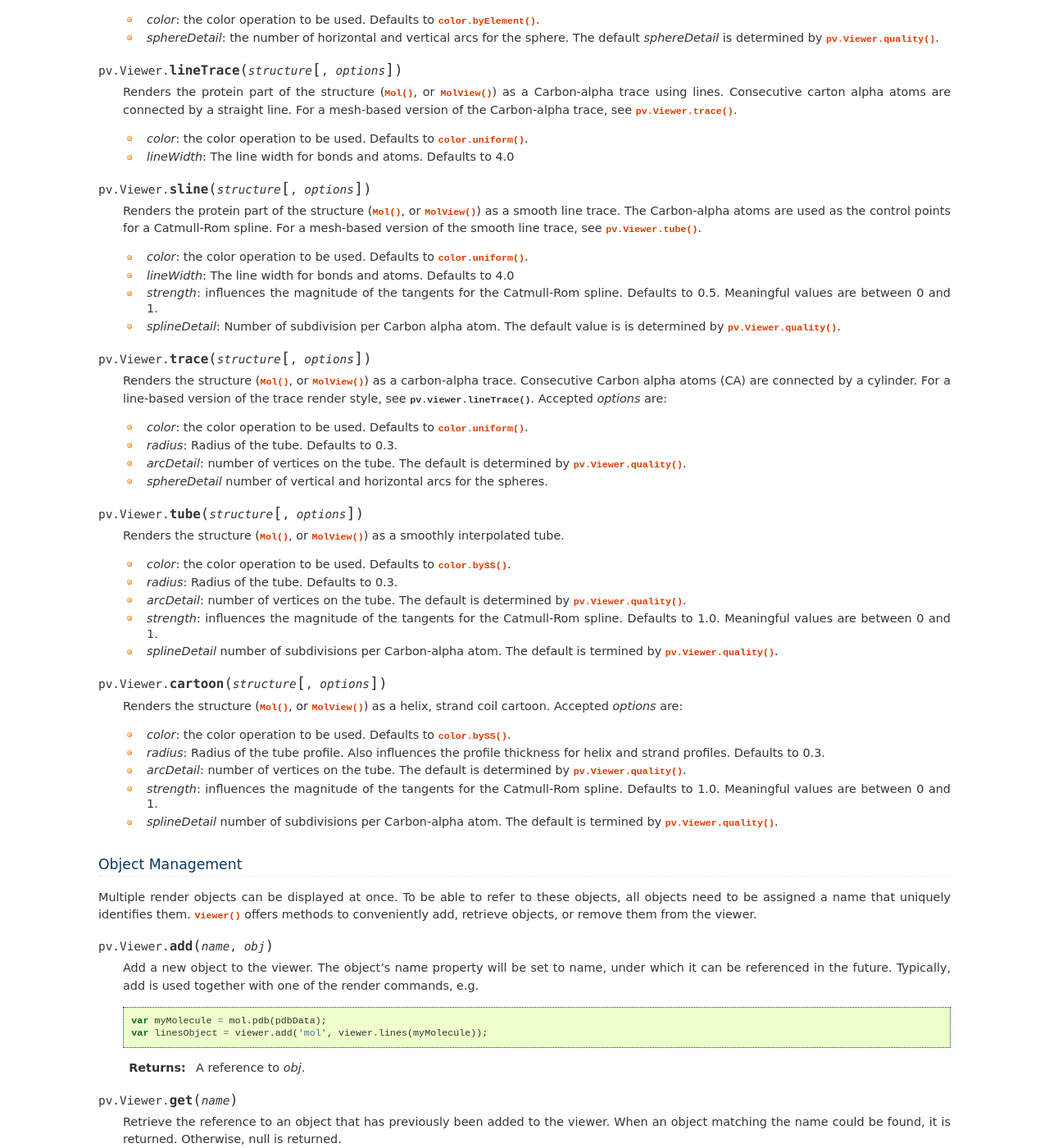
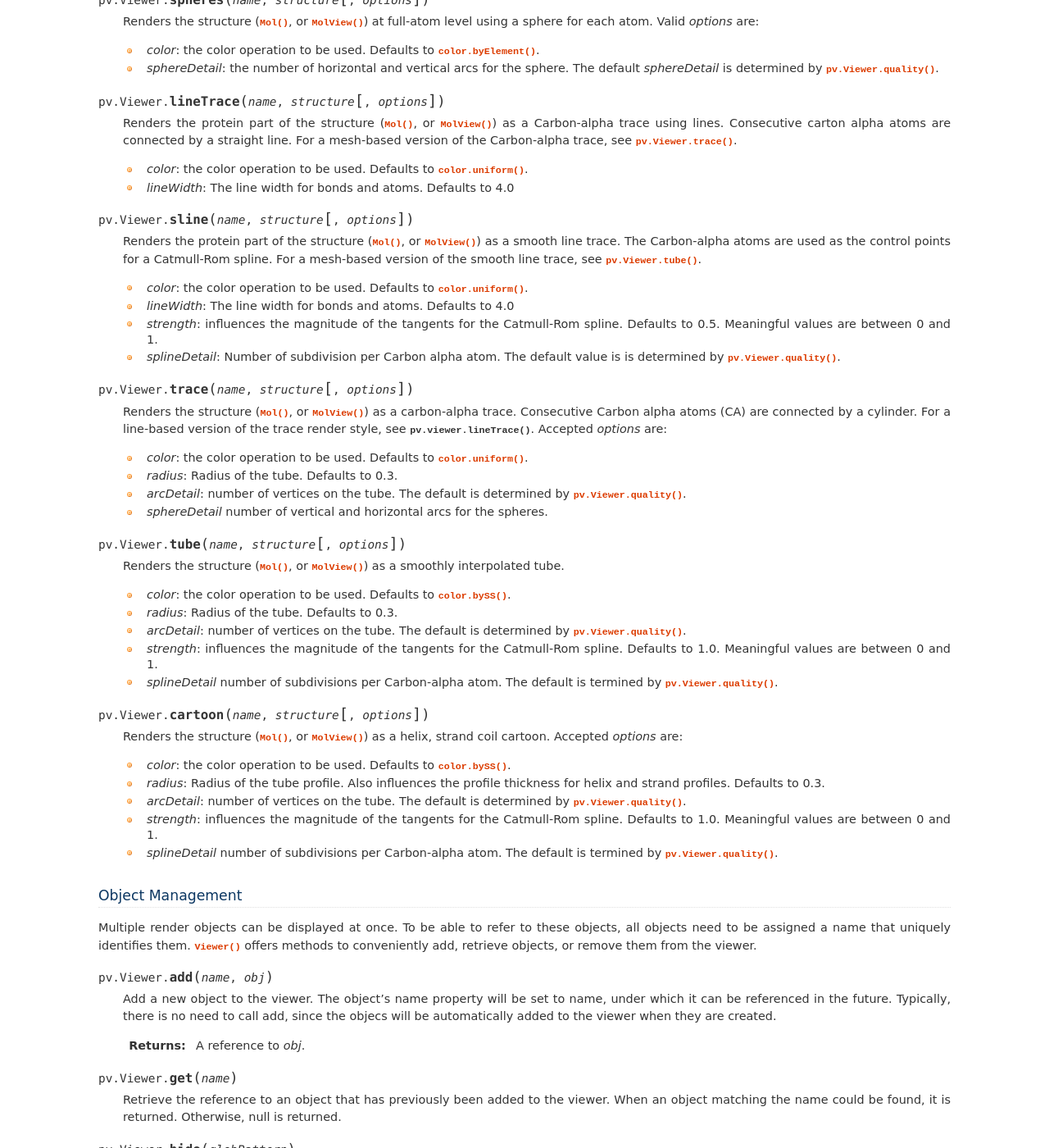
Before and after one commit to biasmv/pv, a Sphinx documentation site: the page built from doc/viewer.rst, in a window 1280 px wide and 1400 px high, scrolled down 1535 px. Shown: the whole window at 82% size. Built offline with Sphinx 7.4.7, drawn with Linux system fonts in a browser that asks for light colours; some of the changed text lies outside the part shown.

Commit message:
update viewer docs

```diff
--- a/doc/viewer.rst
+++ b/doc/viewer.rst
@@ -18,8 +18,8 @@ Initialization and Configuration
 
   Construct a new viewer, inserting it as the last child of parentElement. *options* is as dictionary that allows to control the initial settings for the viewer. Many of these settings can be changed later. The default options are chosen very restrictive on purpose. Valid options are:
 
-  * *width* The width (in pixels) of the viewer. Defaults to 500.
-  * *height* The height (in pixels) of the viewer. Defaults to 500.
+  * *width* The width (in pixels) of the viewer. The special value 'auto' can be used to set the width to the width of the parent element. Defaults to 500.
+  * *height* The height (in pixels) of the viewer. The special value 'auto' can be used to set the height to the height of the parent element. Defaults to 500.
   * *antialias*: whether full-scene antialiasing should be enabled. When available, antialiasing will use the built-in WebGL antialiasing. When not, it will fall back to a manual supersampling of the scene. Enabling antialiasing improve the visual results considerably, but also slows down rendering. When rendering speed is a concern, the *antialias* option should be set to false. Defaults to false.
   * *quality* the level of detail for the geometry. Accepted values are *low*, *medium*, and *high*. See :func:`~pv.Viewer.quality` for a description of these values. Defaults to *low*.
 
@@ -65,7 +65,7 @@ This section describes the high-level API for displaying molecular structures on
 These methods will automatically add the object to the viewer, there is not need to call :func`pv.Viewer.add` on the object.
 
 
-.. function:: pv.Viewer.lines(structure[, options])
+.. function:: pv.Viewer.lines(name, structure[, options])
 
   Renders the structure (:class:`~mol.Mol`, or :class:`~mol.MolView`) at full connectivity level, using lines for the bonds. Atoms with no bonds are represented as small crosses. Valid *options* are:
 
@@ -74,7 +74,7 @@ These methods will automatically add the object to the viewer, there is not need
 
   :returns: The geometry of the object.
 
-.. function:: pv.Viewer.spheres(structure[, options])
+.. function:: pv.Viewer.spheres(name, structure[, options])
 
   Renders the structure (:class:`~mol.Mol`, or :class:`~mol.MolView`) at full-atom level using a sphere for each atom. Valid *options* are:
 
@@ -82,14 +82,14 @@ These methods will automatically add the object to the viewer, there is not need
   * *sphereDetail*: the number of horizontal and vertical arcs for the sphere. The default *sphereDetail* is determined by :func:`pv.Viewer.quality()`.
 
 
-.. function:: pv.Viewer.lineTrace(structure[, options])
+.. function:: pv.Viewer.lineTrace(name, structure[, options])
 
   Renders the protein part of the structure (:class:`~mol.Mol`, or :class:`~mol.MolView`) as a Carbon-alpha trace using lines. Consecutive carton alpha atoms are connected by a straight line. For a mesh-based version of the Carbon-alpha trace, see :func:`pv.Viewer.trace`.
 
   * *color*: the color operation to be used. Defaults to :func:`color.uniform`.
   * *lineWidth*: The line width for bonds and atoms. Defaults to 4.0
 
-.. function:: pv.Viewer.sline(structure[, options])
+.. function:: pv.Viewer.sline(name, structure[, options])
 
   Renders the protein part of the structure (:class:`~mol.Mol`, or :class:`~mol.MolView`) as a smooth line trace. The Carbon-alpha atoms are used as the control points for a Catmull-Rom spline. For a mesh-based version of the smooth line trace, see :func:`pv.Viewer.tube`.
 
@@ -98,7 +98,7 @@ These methods will automatically add the object to the viewer, there is not need
   * *strength*: influences the magnitude of the tangents for the Catmull-Rom spline. Defaults to 0.5. Meaningful values are between 0 and 1.
   * *splineDetail*: Number of subdivision per Carbon alpha atom. The default value is is determined by :func:`pv.Viewer.quality`.
 
-.. function:: pv.Viewer.trace(structure[, options])
+.. function:: pv.Viewer.trace(name, structure[, options])
 
   Renders the structure (:class:`~mol.Mol`, or :class:`~mol.MolView`) as a carbon-alpha trace. Consecutive Carbon alpha atoms (CA) are connected by a cylinder. For a line-based version of the trace render style, see :func:`pv.viewer.lineTrace`. Accepted *options* are:
 
@@ -110,7 +110,7 @@ These methods will automatically add the object to the viewer, there is not need
 
 
 
-.. function:: pv.Viewer.tube(structure[, options])
+.. function:: pv.Viewer.tube(name, structure[, options])
 
   Renders the structure (:class:`~mol.Mol`, or :class:`~mol.MolView`) as a smoothly interpolated tube.
 
@@ -120,7 +120,7 @@ These methods will automatically add the object to the viewer, there is not need
   * *strength*: influences the magnitude of the tangents for the Catmull-Rom spline. Defaults to 1.0. Meaningful values are between 0 and 1.
   * *splineDetail* number of subdivisions per Carbon-alpha atom. The default is termined by :func:`pv.Viewer.quality`.
 
-.. function:: pv.Viewer.cartoon(structure[, options])
+.. function:: pv.Viewer.cartoon(name, structure[, options])
 
   Renders the structure (:class:`~mol.Mol`, or :class:`~mol.MolView`) as a
   helix, strand coil cartoon. Accepted *options* are:
@@ -143,12 +143,7 @@ Multiple render objects can be displayed at once. To be able to refer to these o
 
 .. function:: pv.Viewer.add(name, obj)
 
-  Add a new object to the viewer. The object's name property will be set to name, under which it can be referenced in the future. Typically, add is used together with one of the render commands, e.g.
-
-  .. code-block:: javascript
-
-    var myMolecule = mol.pdb(pdbData);
-    var linesObject = viewer.add('mol', viewer.lines(myMolecule));
+  Add a new object to the viewer. The object's name property will be set to name, under which it can be referenced in the future. Typically, there is no need to call add, since the objecs will be automatically added to the viewer when they are created.
 
   :returns: A reference to *obj*.
 
```
